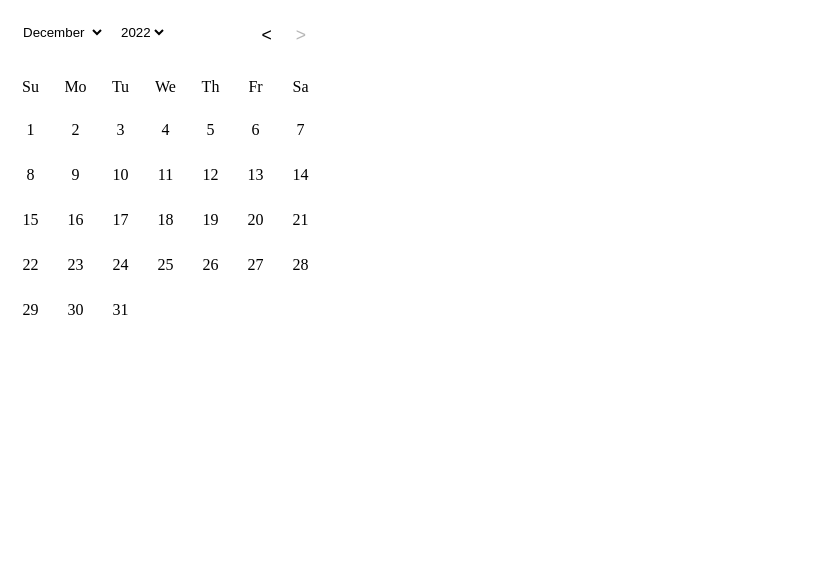
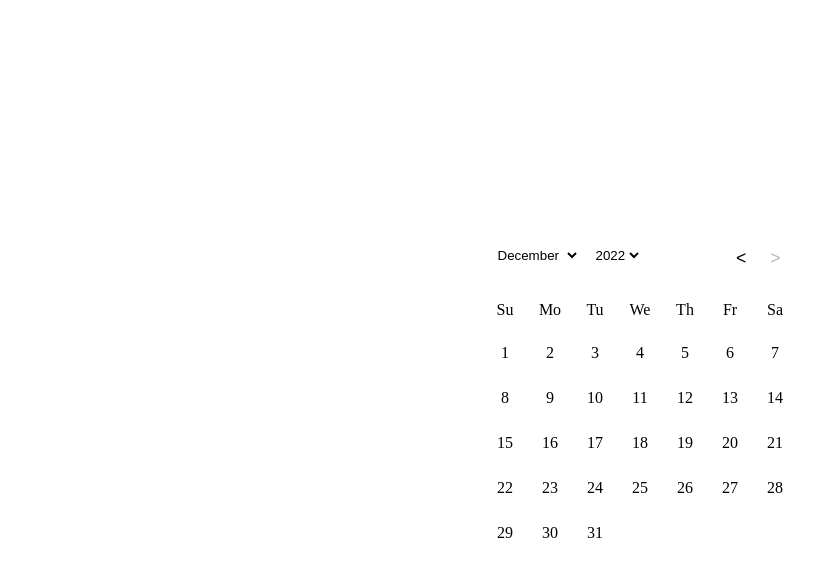
Before and after one commit to jeremy-deurvillier/minimalendar, a React (Create React App) app: page / in a window 1280 px wide. Shown: the top 576 px of the page, without its empty margins (0-823 px from the left). Built offline with nearby package versions, Linux system fonts and the light colour scheme.

Commit message:
Modification du style de la page pour centrer le composant.

```diff
--- a/src/style.css
+++ b/src/style.css
@@ -1,3 +1,13 @@
+body {
+  display: flex;
+  flex-flow: row nowrap;
+  justify-content: center;
+  align-items: center;
+  align-content: center;
+  margin: 0;
+  padding: 0;
+}
+
 h1,
 p {
   font-family: -apple-system, BlinkMacSystemFont, 'Segoe UI', Roboto, Oxygen,
```
